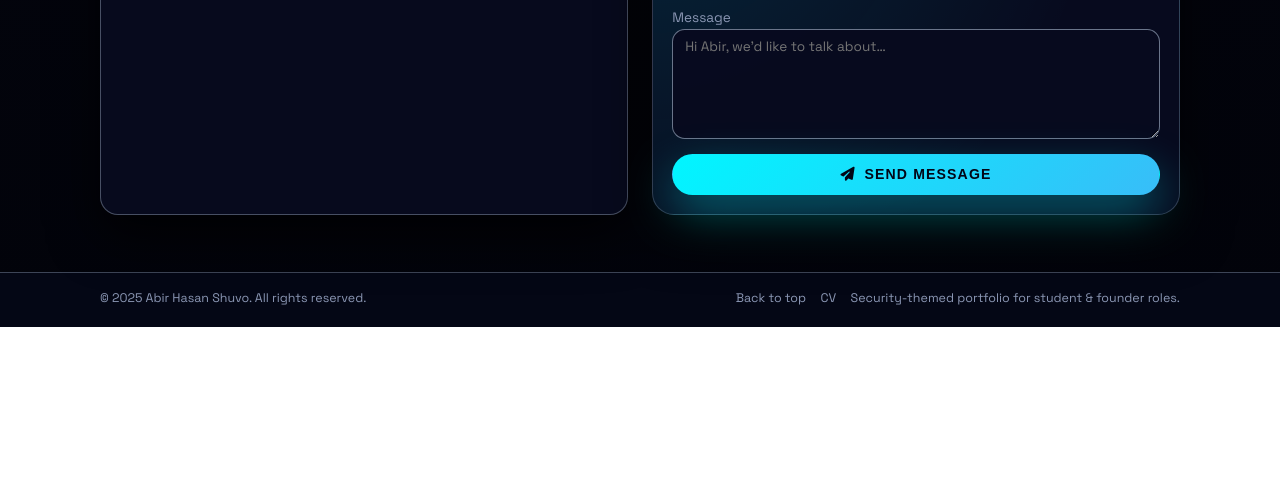
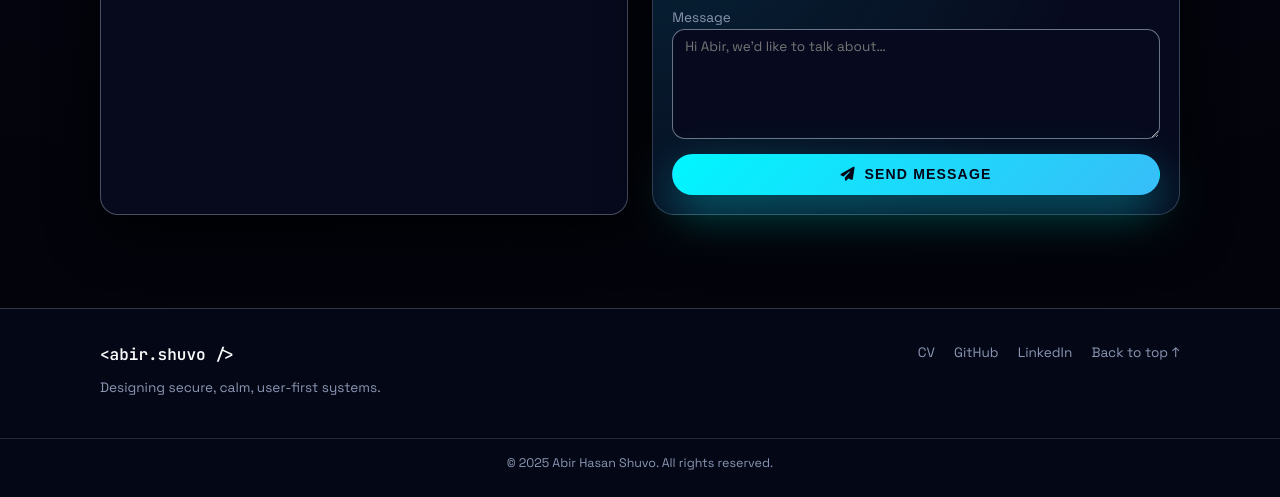
Before and after one commit to abirshuvo-glitch/abirshuvo-glitch.github.io, a plain HTML site: page index.html in a window 1280 px wide. Shown: the part 3352-3849 px from the top of the page. Before the commit the page ends 3679 px from the top, so only its background shows below. Drawn offline with Linux system fonts and the light colour scheme.

Commit message:
Update index.html

```diff
--- a/index.html
+++ b/index.html
@@ -1288,21 +1288,61 @@
       margin-top: 0.4rem;
     }
 
-    /* FOOTER */
-    footer {
-      border-top: 1px solid rgba(148, 163, 184, 0.4);
-      padding: 1.1rem 0 1.3rem;
-      margin-top: 0.75rem;
-      background: rgba(5, 8, 22, 0.98);
+    /* FOOTER (new) */
+    .footer {
+      padding: 2.2rem 0 1.6rem;
+      background: rgba(5, 8, 22, 0.96);
+      border-top: 1px solid rgba(148, 163, 184, 0.32);
+      backdrop-filter: blur(14px);
+      margin-top: 3rem;
     }
 
     .footer-inner {
       display: flex;
+      align-items: flex-start;
+      justify-content: space-between;
+      gap: 2rem;
+    }
+
+    .footer-brand {
+      font-family: "JetBrains Mono", monospace;
+      font-size: 1rem;
+      font-weight: 600;
+      color: #f9fafb;
+      margin-bottom: 0.3rem;
+    }
+
+    .footer-tagline {
+      color: var(--text-muted);
+      font-size: 0.85rem;
+    }
+
+    .footer-links {
+      display: flex;
       align-items: center;
-      justify-content: space-between;
-      gap: 1rem;
+      gap: 1.2rem;
+      flex-wrap: wrap;
+    }
+
+    .footer-link {
+      color: var(--text-muted);
+      font-size: 0.85rem;
+      text-decoration: none;
+      transition: color 0.15s ease-out;
+    }
+
+    .footer-link:hover {
+      color: var(--accent);
+      text-decoration: none;
+    }
+
+    .footer-bottom {
+      margin-top: 1.8rem;
+      text-align: center;
+      color: var(--text-muted);
       font-size: 0.78rem;
-      color: var(--text-muted);
+      border-top: 1px solid rgba(148, 163, 184, 0.22);
+      padding-top: 1rem;
     }
 
     @media (max-width: 700px) {
@@ -1310,23 +1350,6 @@
         flex-direction: column;
         align-items: flex-start;
       }
-    }
-
-    .footer-links {
-      display: flex;
-      align-items: center;
-      gap: 0.9rem;
-      flex-wrap: wrap;
-    }
-
-    .footer-links a {
-      color: var(--text-muted);
-      text-decoration: none;
-    }
-
-    .footer-links a:hover {
-      color: var(--accent);
-      text-decoration: none;
     }
 
     /* REVEAL ANIMATIONS */
@@ -2029,14 +2052,23 @@
   </main>
 
   <!-- FOOTER -->
-  <footer>
+  <footer class="footer">
     <div class="container footer-inner">
-      <div>© <span id="year"></span> Abir Hasan Shuvo. All rights reserved.</div>
+      <div class="footer-left">
+        <div class="footer-brand">&lt;abir.shuvo /&gt;</div>
+        <p class="footer-tagline">Designing secure, calm, user-first systems.</p>
+      </div>
+
       <div class="footer-links">
-        <a href="#top">Back to top</a>
-        <a href="assets/Abir-Hasan-Shuvo-CV.pdf" target="_blank" rel="noopener">CV</a>
-        <span>Security-themed portfolio for student &amp; founder roles.</span>
+        <a class="footer-link" href="assets/Abir-Hasan-Shuvo-CV.pdf" target="_blank">CV</a>
+        <a class="footer-link" href="https://github.com/abirshuvo-glitch" target="_blank">GitHub</a>
+        <a class="footer-link" href="https://www.linkedin.com/in/abir-hasan-shuvo-762961308/" target="_blank">LinkedIn</a>
+        <a class="footer-link" href="javascript:void(0)" id="backToTop">Back to top ↑</a>
       </div>
+    </div>
+
+    <div class="footer-bottom">
+      © <span id="year"></span> Abir Hasan Shuvo. All rights reserved.
     </div>
   </footer>
 
@@ -2136,6 +2168,15 @@
         if (note) note.style.display = "none";
       }, 2500);
     });
+
+    // Smooth Back to Top
+    const backToTop = document.getElementById("backToTop");
+    backToTop?.addEventListener("click", () => {
+      window.scrollTo({
+        top: 0,
+        behavior: "smooth",
+      });
+    });
   </script>
 </body>
 </html>
```
